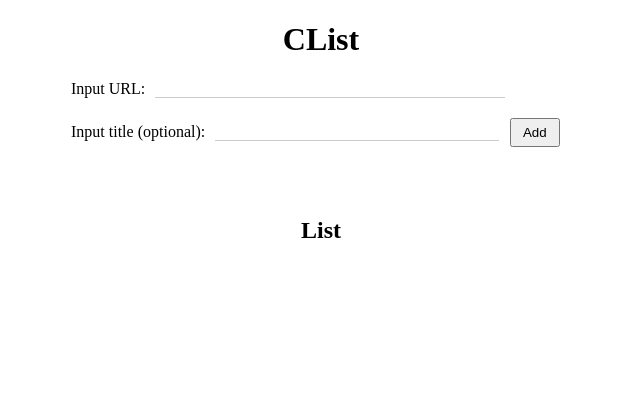
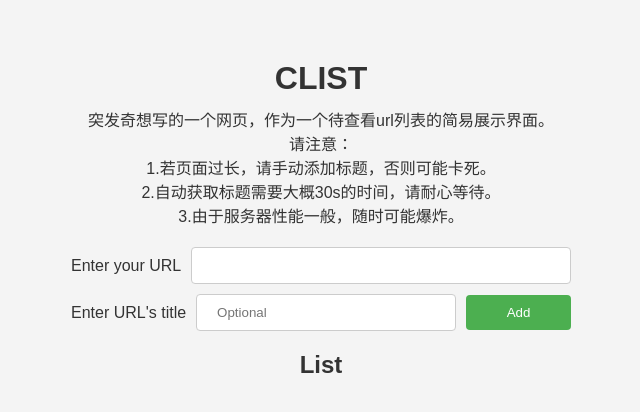
Before and after one commit to why-q/CLIST, a Flask app: page / in a window 1280 px wide. Shown: the top 412 px of the page, without its empty margins (319-959 px from the left). Run offline with Flask 3, Linux system fonts and the light colour scheme.

Commit message:
v0.1 Just a simple demo.

```diff
--- a/templates/index.html
+++ b/templates/index.html
@@ -1,106 +1,156 @@
 <!DOCTYPE html>
 <html lang="en">
+
 <head>
     <meta charset="UTF-8">
-    <meta name="viewport" content="width=device-width, initial-scale=0.5">
+    <meta name="viewport" content="width=device-width, initial-scale=1.0">
     <title>CList</title>
     <style>
+        body,
+        h1,
+        h2,
+        p,
+        form,
+        ul,
+        li {
+            margin: auto;
+            width: 100%;
+            max-width: 500px;
+        }
+
+        body {
+            font-family: Arial, sans-serif;
+            background-color: #f4f4f4;
+            color: #333;
+            text-align: center;
+            padding-top: 50px;
+        }
+
+        h1,
+        h2 {
+            margin-top: 10px;
+            margin-bottom: 10px;
+        }
+
         .input-group {
-            display: flex; /* 使用flex布局 */
-            align-items: baseline; /* 垂直居中对齐 */
-            margin-bottom: 10px; /* 与下一个输入组的间隔 */
+            display: flex;
+            align-items: center;
+            justify-content: center;
+            margin-bottom: 10px;
         }
+
         .input-group label {
-            margin-right: 10px; /* 标签与输入框之间的间隔 */
+            flex-basis: auto;
+            text-align: center;
         }
-        .input-group input[type="text"] {
-            flex-grow: 0.6; /* 输入框占据剩余空间 */
-            display: inline-block; /* 行内块元素 */
+
+        .input-group input[type="text"],
+        button {
+            flex-grow: 1;
+            padding: 10px 20px;
+            border: 1px solid #ccc;
+            border-radius: 4px;
+            margin-left: 10px;
+        }
+
+        button {
             border: none;
-            border-bottom: 1px solid #ccc;
-            background-color: transparent;
-            outline: none;
-            /* 调整内边距和边距以适应对齐 */
-            padding: 0px 0;
-            margin: 0;
+            cursor: pointer;
+            background-color: #4CAF50;
+            color: white;
         }
+
+        button:hover {
+            background-color: #45a049;
+        }
+
+        ul {
+            list-style-type: none;
+            padding: 0;
+        }
+
+        li {
+            text-align: center;
+            margin-bottom: 10px;
+        }
+
         .delete-btn {
-            margin-left: 10px; /* 与链接之间的距离 */
-            cursor: pointer; /* 鼠标悬停时显示指针 */
+            /* float: right; */
+            margin-left: 2px;
+            cursor: pointer;
+            color: red;
         }
+
+        @media (max-width: 500px) {
             body {
-            text-align: center;
-            margin: 0;
-            padding: 0;
-            display: flex;
-            flex-direction: column;
-            align-items: center;
-            /* justify-content: center; */
-            /* min-height: 100vh; */
+                text-align: left;
+                padding: 10px;
             }
-        form, ul {
-            width: 80%;
-            max-width: 500px;
-            margin: auto;
+
+            form,
+            ul {
+                width: 100%;
             }
-        input[type="text"] {
-            width: 50%; /* 输入框的宽度 */
-            padding: 2px; /* 输入框的内边距 */
-            margin: 10px auto;
-            margin-bottom: 5px; /* 输入框之间的间隔 */
-            display: block; /* 使输入框独占一行 */
+
+            li {
+                width: 100%;
+                text-align: left;
             }
-        input[type="text"] {
-            border: none; /* 移除边框 */
-            border-bottom: 1px solid #ccc; /* 底部添加一条横线 */
-            background-color: transparent; /* 背景透明 */
-        }
-        input[type="text"]:focus {
-            outline: none; /* 移除输入框选中时的外框 */
-        }
-        button {
-            width: 10%; /* 按钮的宽度与输入框保持一致 */
-            padding: 5px;
-            display: block; /* 按钮独占一行 */
-            margin: 10px auto;
-            margin-bottom: 40px; /* 按钮与下面内容的间隔 */
-        }
-        hr {
-            width: 80%;
-            max-width: 500px;
-            border: 0;
-            height: 1px;
-            background-color: #ccc;
-            margin-top: 20px;
+
+            h1,
+            h2 {
+                margin-top: 15px;
                 margin-bottom: 20px;
             }
-        ul {
-            padding-left: 20px;
+
+            .input-group {
+                flex-direction: column;
+                align-items: stretch;
             }
-        li {
+
+            .input-group label {
                 text-align: left;
+                margin-bottom: 5px;
+            }
+
+            .input-group input[type="text"],
+            button {
+                margin-left: 0;
+                margin-bottom: 10px;
+                width: 80%;
+            }
+
+            button {
+                width: 88%;
+                margin-left: 0;
+                margin-bottom: 10px;
+            }
         }
     </style>
 </head>
+
 <body>
-    <h1>CList</h1>
+    <h1>CLIST</h1>
+    <p>突发奇想写的一个网页，作为一个待查看url列表的简易展示界面。</p>
+    <p>请注意：</p>
+    <p>1.若页面过长，请手动添加标题，否则可能卡死。</p>
+    <p>2.自动获取标题需要大概30s的时间，请耐心等待。</p>
+    <p style="margin-bottom: 20px;">3.由于服务器性能一般，随时可能爆炸。</p>
 
     <form method="POST" action="/">
         <div class="input-group">
-            <label for="url">Input URL: </label>
+            <label for="url">Enter your URL</label>
             <input type="text" id="url" name="url" required>
         </div>
 
         <div class="input-group">
-            <label for="title">Input title (optional): </label>
-            <input type="text" id="title" name="title">
+            <label for="title">Enter URL's title</label>
+            <input type="text" id="title" name="title" placeholder="Optional">
             <button type="submit">Add</button>
         </div>
     </form>
 
-    <!-- <hr> -->
-
-    <h2> List </h2>
+    <h2 style="margin-top: 20px;">List</h2>
 
     <ul>
         {% for entry in entries %}
@@ -111,18 +161,19 @@
         {% endfor %}
     </ul>
 
-
     <script>
         function deleteItem(element) {
             var li = element.parentElement;
-            var entryId = li.getAttribute('data-id'); // 获取条目 ID
-            // 发送删除请求到 Flask
+            var entryId = li.getAttribute('data-id');
+            if (confirm('是否要删除此链接？')) {
                 fetch('/delete/' + entryId).then(response => {
                     if (response.ok) {
                         li.parentNode.removeChild(li);
                     }
                 });
             }
+        }
     </script>
 </body>
+
 </html>
```
Lines whose indentation alone changed are shown as unchanged.
